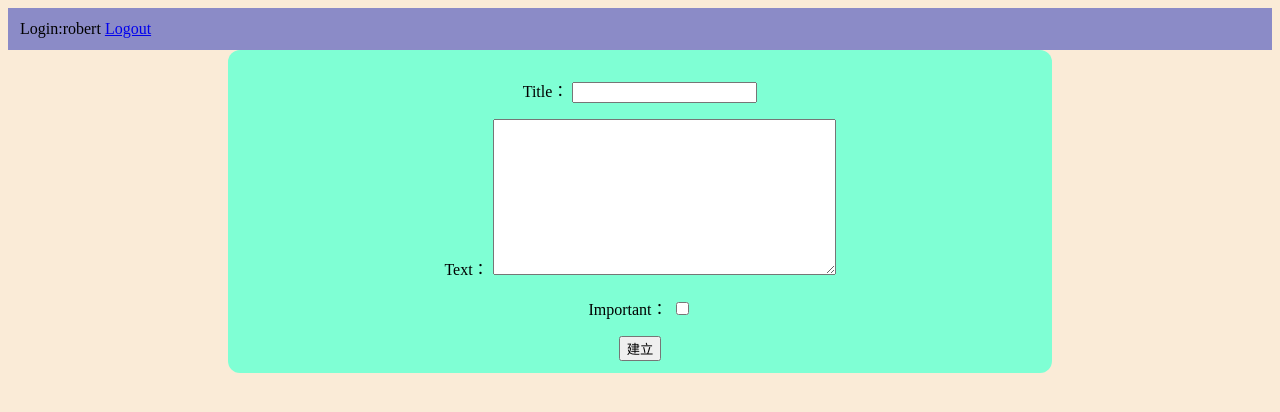
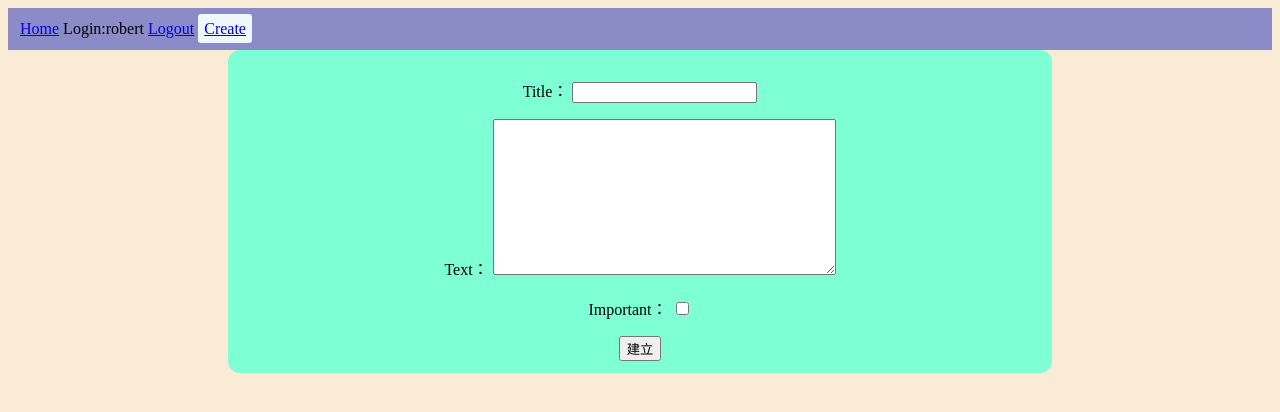
Before and after one commit to Robert-Liu-31039/todolist-, a Django app: page /create/ in a window 1280 px wide. Shown: the top 412 px of the page. Run offline with Django 5.2, Linux system fonts and the light colour scheme; a user stored in the database is signed in.

Commit message:
1. 增加顯示資料時，使用時間欄位做 降/升 冪排序 的寫法 2. 增加 Create 與 Home 的超連結

```diff
--- a/templates/base.html
+++ b/templates/base.html
@@ -36,6 +36,12 @@
             text-align: left;
         }
 
+        .button {
+            background-color: aliceblue;
+            padding: 6px;
+            border-radius: 3px;
+        }
+
     </style>
     {% block style %}
 
@@ -43,9 +49,11 @@
 </head>
 <body>
     <div id="nav-bar">
+        <a href="{% url 'todolist' %}">Home</a>
         {% if user.is_authenticated %}
         Login:{{user.username}}
         <a href="{% url 'logout' %}">Logout</a>
+        <a class="button" href="{% url 'createtodo' %}">Create</a>
         {% else %}
         <a href="{% url 'login' %}">Login</a>
         <a href="{% url 'register' %}">Register</a>
--- a/todo/views.py
+++ b/todo/views.py
@@ -1,4 +1,4 @@
-from django.shortcuts import render
+from django.shortcuts import render, redirect
 
 from .models import Todo
 
@@ -22,7 +22,10 @@ def todolist(request):  # Django 規定 : 一定要帶 request 這個參數
 
     # 如果有登入帳號的話，僅顯示登入者的 todo 內容
     if user.is_authenticated:
-        todos = Todo.objects.filter(user=request.user)
+        # .order_by("-@欄位名稱") -> 代表降冪排序
+        # .order_by("@欄位名稱") -> 代表升冪排序
+        todos = Todo.objects.filter(user=request.user).order_by("-created")
+        # todos = Todo.objects.filter(user=request.user).order_by("created")
 
     result = {"todos": todos, "user": user}
 
@@ -52,6 +55,7 @@ def createtodo(request):
         # 真的存於 db 中
         todo.save()
 
+        return redirect("todolist")
     else:
         form = TodoForm
 
```
Also changed, not shown: db.sqlite3.
